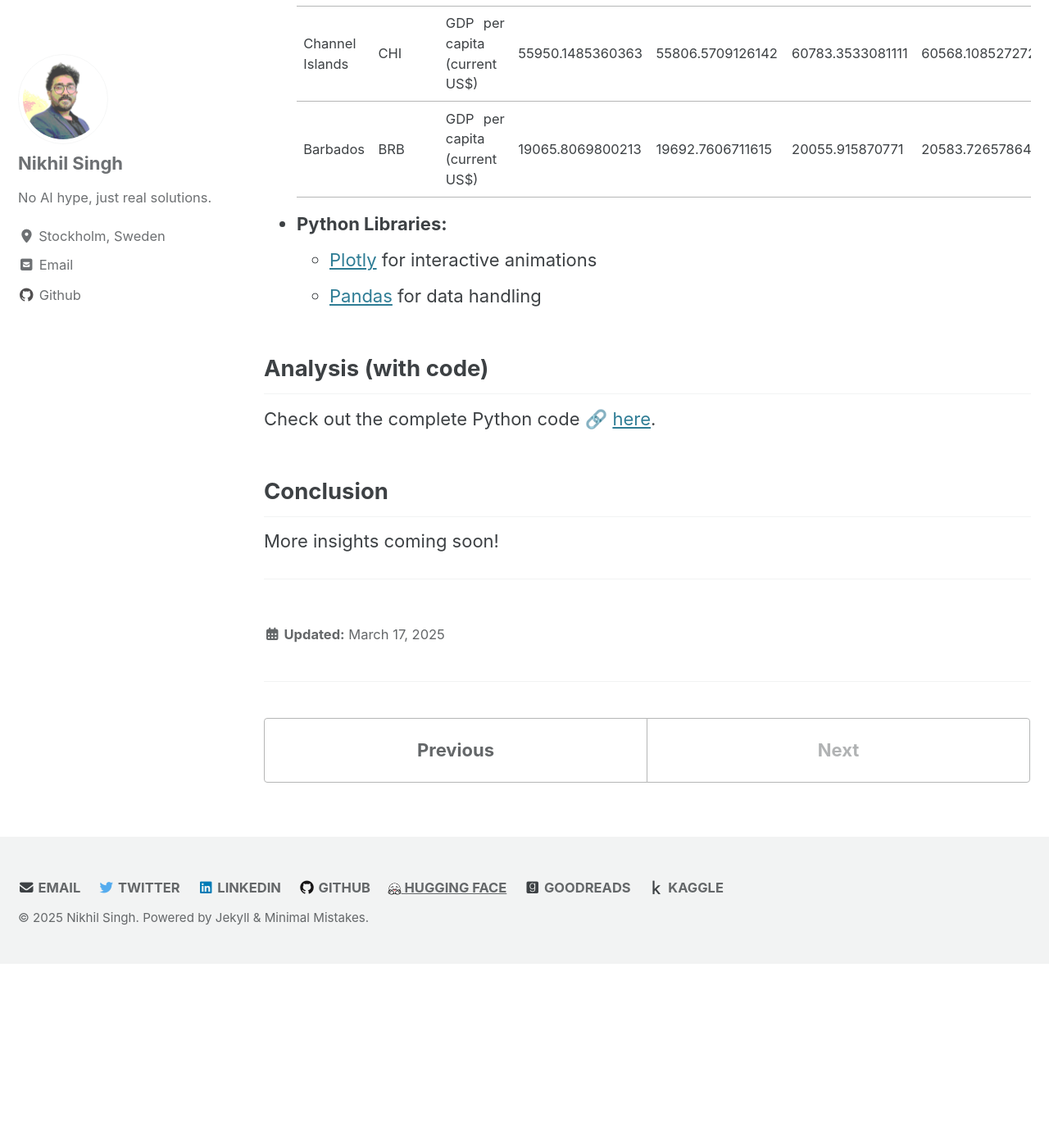
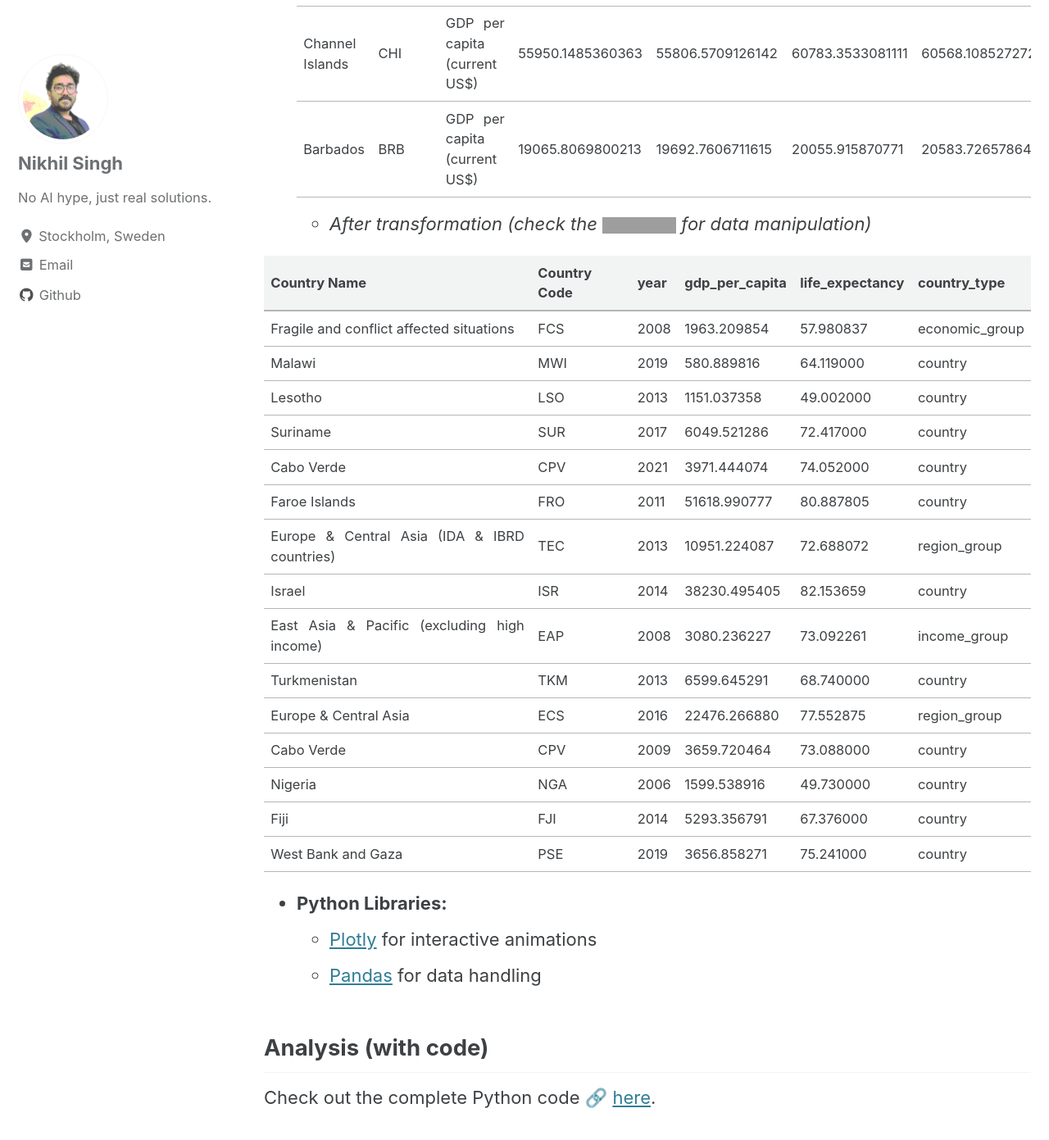
Before and after one commit to nikhilsingh13/nikhilsingh13.github.io, a Jekyll site: the page built from _posts/2024-07-21-python-animations-in-action-economic-and-health-trends.md, in a window 1280 px wide and 1400 px high, scrolled down 2251 px. Shown: the top 1391 px of the window at 82% size. Built offline with Jekyll 4.4.1, drawn with Linux system fonts in a browser that asks for light colours; cached includes are drawn as plain includes; before the commit the page ends 3426 px from its top, so only the background shows below that; grey boxes are pictures that could not be loaded.

Commit message:
updated blogpost

```diff
--- a/_posts/2024-07-21-python-animations-in-action-economic-and-health-trends.md
+++ b/_posts/2024-07-21-python-animations-in-action-economic-and-health-trends.md
@@ -42,13 +42,33 @@ Static charts often miss the small details or fail to share the complete story.
   | Lithuania    | LTU          | Life expectancy at birth, total (years) | 69.847 | 70.103 | 69.095 | 70.909 | 71.220 | 71.571 | 72.020 | 75.793 |
   | Ecuador      | ECU          | Life expectancy at birth, total (years) | 53.364 | 53.895 | 54.401 | 72.839 | 73.240 | 73.613 | 73.975 | 77.894 |
 
-  2. GDP per capita - original dataset
+  - *GDP per capita - original dataset*
 
   | Country Name                           | Country Code | Indicator Name               | 2016             | 2017             | 2018            | 2019             | 2020             | 2021             | 2022             | 2023             |
   |----------------------------------------|--------------|------------------------------|------------------|------------------|-----------------|------------------|------------------|------------------|------------------|------------------|
   | Heavily indebted poor countries (HIPC) | HPC          | GDP per capita (current US$) | 893.010597521193 | 931.787880001889 | 968.18729528141 | 976.312547557857 | 959.181737577661 | 1040.03410722444 | 1100.34076496851 | 1231.81257022963 |
   | Channel Islands                        | CHI          | GDP per capita (current US$) | 55950.1485360363 | 55806.5709126142 | 60783.3533081111| 60568.1085272721 | 56785.9402392525 | 66912.1750054447 | 67627.3082341446 | 74589.1380225191 |
   | Barbados                               | BRB          | GDP per capita (current US$) | 19065.8069800213 | 19692.7606711615 | 20055.915870771 | 20583.7265786414 | 18347.1109131055 | 18696.7858952957 | 22164.0260273876 | 23804.0249914995 |
+
+  - *After transformation (check the [![Open Notebook](https://img.shields.io/badge/Jupyter-Notebook-F37626?logo=jupyter&logoColor=white)](https://github.com/nikhilsingh13/PythonHacks/blob/main/blog-work/python_animations/py-animation-gdp-lifeexp.ipynb) for data manipulation)*
+
+| Country Name                                 | Country Code | year | gdp_per_capita  | life_expectancy | country_type   |
+|----------------------------------------------|--------------|------|-----------------|-----------------|----------------|
+| Fragile and conflict affected situations     | FCS          | 2008 | 1963.209854     | 57.980837       | economic_group |
+| Malawi                                       | MWI          | 2019 | 580.889816      | 64.119000       | country        |
+| Lesotho                                      | LSO          | 2013 | 1151.037358     | 49.002000       | country        |
+| Suriname                                     | SUR          | 2017 | 6049.521286     | 72.417000       | country        |
+| Cabo Verde                                   | CPV          | 2021 | 3971.444074     | 74.052000       | country        |
+| Faroe Islands                                         | FRO          | 2011 | 51618.990777     | 80.887805       | country        |
+| Europe & Central Asia (IDA & IBRD countries)           | TEC          | 2013 | 10951.224087     | 72.688072       | region_group   |
+| Israel                                                | ISR          | 2014 | 38230.495405     | 82.153659       | country        |
+| East Asia & Pacific (excluding high income)           | EAP          | 2008 | 3080.236227      | 73.092261       | income_group   |
+| Turkmenistan                                          | TKM          | 2013 | 6599.645291      | 68.740000       | country        |
+| Europe & Central Asia                                 | ECS          | 2016 | 22476.266880     | 77.552875       | region_group   |
+| Cabo Verde                                            | CPV          | 2009 | 3659.720464      | 73.088000       | country        |
+| Nigeria                                               | NGA          | 2006 | 1599.538916      | 49.730000       | country        |
+| Fiji                                                  | FJI          | 2014 | 5293.356791      | 67.376000       | country        |
+| West Bank and Gaza                                    | PSE          | 2019 | 3656.858271      | 75.241000       | country        |
 
 - **Python Libraries:**
   - [Plotly](https://plotly.com/python/) for interactive animations
```
Also changed, not shown: other parts of _posts/2024-07-21-python-animations-in-action-economic-and-health-trends.md (+1 -1 lines).
